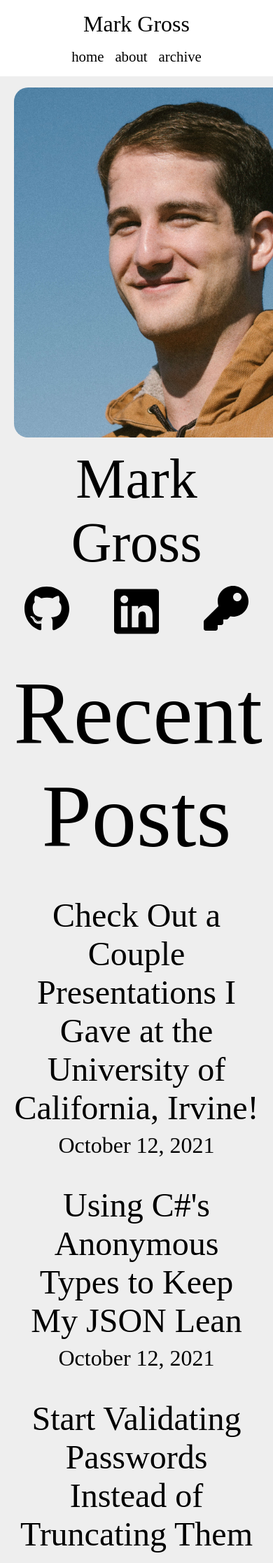
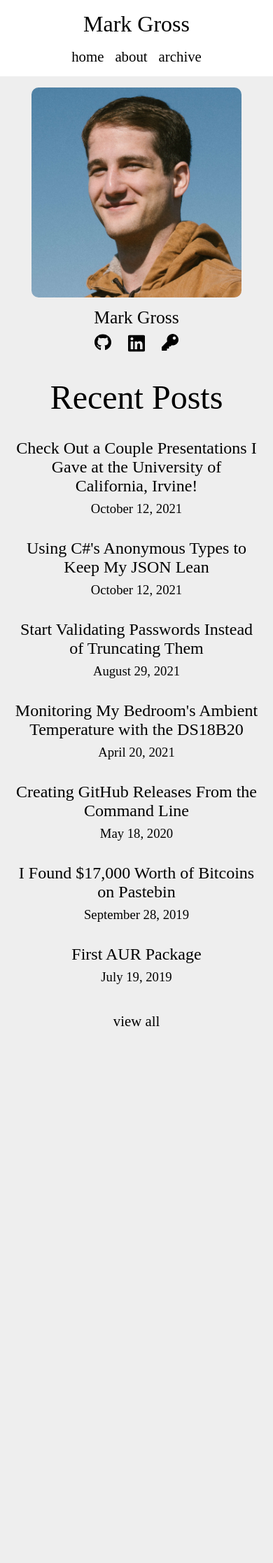
Before and after one commit to MarkusG/markusg.github.io, a Jekyll site: the page built from index.html, in a window 390 px wide. Shown: the top 2233 px of the page at 70% size. Built offline with Jekyll 4.4.1, drawn with Linux system fonts in a browser that asks for light colours; after the commit the page ends 1504 px from its top, so only the background shows below that.

Commit message:
Fix index responsiveness

```diff
--- a/_sass/mgross/main.scss
+++ b/_sass/mgross/main.scss
@@ -21,25 +21,6 @@ h3 {
 	font-weight: normal;
 }
 
-@media screen and (max-width: 960px) {
-	h1 {
-		font-size: 8rem;
-		margin-bottom: 0;
-	}
-
-	h2 {
-		font-size: 3rem;
-	}
-
-	h3 {
-		font-size: 2rem;
-	}
-
-	.container {
-		text-align: center;
-	}
-}
-
 a {
 	color: black;
 	text-decoration: none;
@@ -59,6 +40,13 @@ a {
 	width: 960px;
 	max-width: 90%;
 	margin: 1rem auto 0 auto;
+}
+
+@media screen and (max-width: 960px) {
+	.container {
+		text-align: center;
+		margin-bottom: 2rem;
+	}
 }
 
 // nav.html
@@ -140,24 +128,18 @@ nav {
 	}
 
 	#avatar {
-		width: 500px;
-		height: 500px;
-		border-radius: 20px;
+		width: 300px;
+		height: 300px;
 	}
 
 	#profile-name {
-		font-size: 5rem;
 		margin-bottom: 0;
 	}
 
 	.icon-group {
-		margin-top: 1rem;
+		margin-top: .5em;
 		justify-content: center;
-		gap: 4rem;
-	}
-
-	.profile-icon {
-		width: 64px;
+		gap: 1.5em;
 	}
 }
 
@@ -168,11 +150,8 @@ nav {
 	gap: 2rem;
 }
 
-@media screen and (max-width: 1200px) {
-	#index-container {
-		display: flex;
-		flex-direction: column;
-	}
+#index-content h1 {
+	margin-bottom: 2rem;
 }
 
 #index-content hr {
@@ -180,7 +159,7 @@ nav {
 }
 
 .index-post {
-	margin-bottom: 1.5rem;
+	margin-bottom: 1.5em;
 }
 
 #view-all-posts {
@@ -189,6 +168,17 @@ nav {
 
 #view-all-posts a {
 	font-size: 1.3rem;
+}
+
+@media screen and (max-width: 1200px) {
+	#index-container {
+		display: flex;
+		flex-direction: column;
+	}
+
+	.index-post {
+		margin-bottom: 2em;
+	}
 }
 
 // archive.html
```
